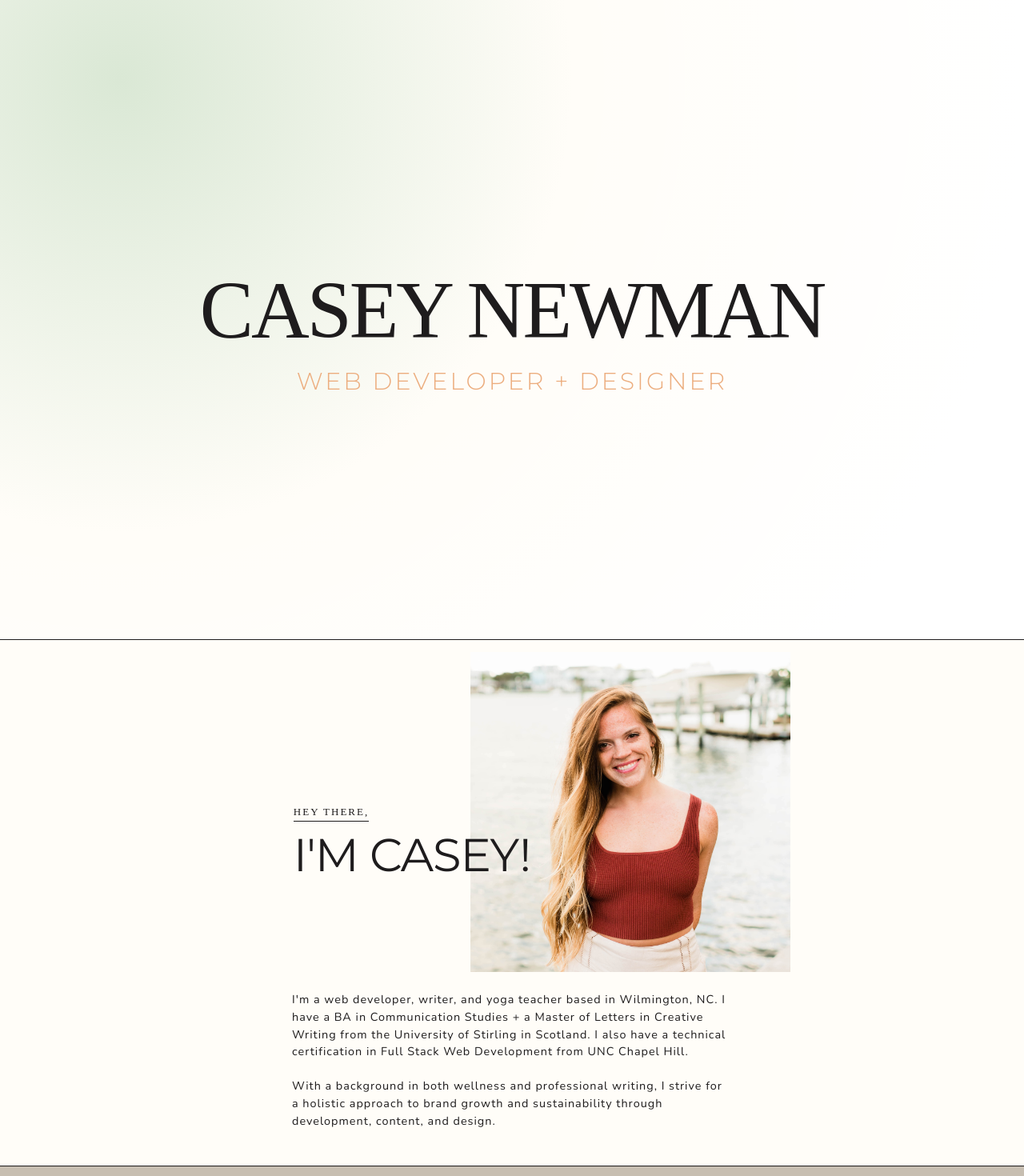
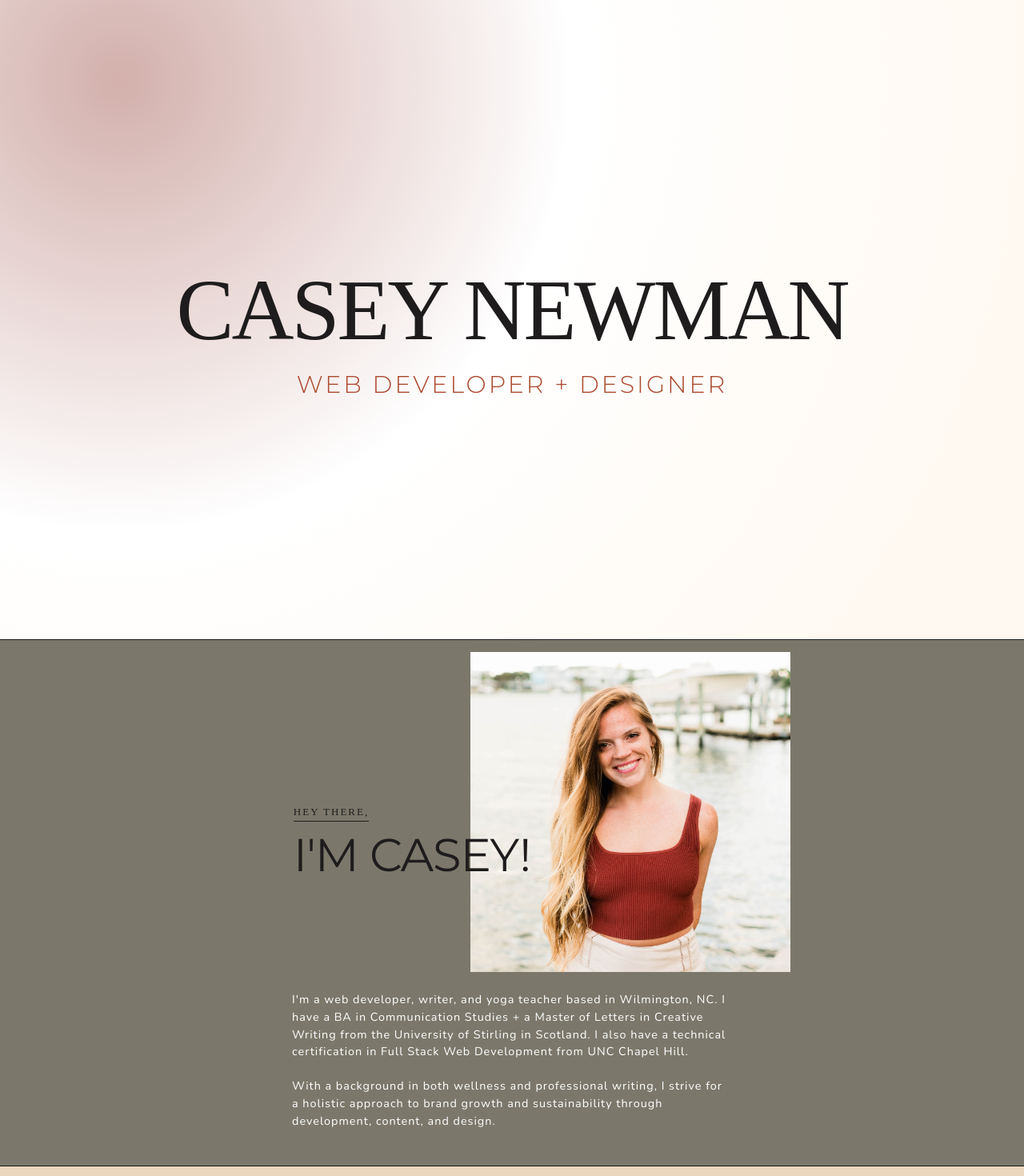
Before and after one commit to caseynewman/react-portfolio, a React (Vite) app: page / in a window 1280 px wide. Shown: the top 1470 px of the page at 80% size. Built offline with nearby package versions, Linux system fonts and the light colour scheme; a web font is replaced by a local one.

Commit message:
added new font and adjusted styling

```diff
--- a/src/App.css
+++ b/src/App.css
@@ -6,7 +6,7 @@ html,
 body {
   height: 100%;
   color: #1e1c1d;
-  background-color: #fffdf8;
+  background-color: #fff;
 }
 
 body {
--- a/src/components/AboutSection/style.css
+++ b/src/components/AboutSection/style.css
@@ -5,7 +5,12 @@
     display: flex;
     flex-direction: column;
     justify-content: space-evenly;
+    background-color: #7B786B;
     gap: 10px;
+}
+
+.about-container p {
+    color: #fff;
 }
 
 .about-container img {
--- a/src/components/Button/style.css
+++ b/src/components/Button/style.css
@@ -2,7 +2,7 @@
     font-family: 'Montserrat', Helvetica, Arial, sans-serif;
     text-transform: uppercase;
     letter-spacing: 1.5px;
-    background-color: #D9F743;
+    background-color: #AB482D;
     display: flex;
     justify-content: center;
     align-items: center;
@@ -18,6 +18,6 @@
 
 .my-button:hover {
     color: #fff;
-    background-color: #e9e2fd;
+    background-color: #C17C3E;
     transition: .5s;
 }
--- a/src/components/FeaturedSection/style.css
+++ b/src/components/FeaturedSection/style.css
@@ -4,7 +4,7 @@
     flex-direction: column;
     justify-content: space-evenly;
     align-items: center;
-    background-color: #c7beb1;
+    background-color: #EBD6BE;
     border-top: 1px solid #1e1c1d;
     border-bottom: 1px solid #1e1c1d;
 }
--- a/src/components/HamburgerIcon/index.jsx
+++ b/src/components/HamburgerIcon/index.jsx
@@ -13,7 +13,7 @@ const StyledHamburger = styled.div`
     div {
         width: 23px;
         height: 1px;
-        background-color: ${({ open }) => open ? '#fa5f4a' : '#fa5f4a'};
+        background-color: ${({ open }) => open ? '#AB482D' : '#AB482D'};
         border-radius: 1px;
         transform-origin: 1px;
         transition: all .2s linear;
--- a/src/components/Hero/style.css
+++ b/src/components/Hero/style.css
@@ -12,13 +12,13 @@
     height: 100vh;
     width: 100%;
     background-image: radial-gradient(circle farthest-side at 100px 330px,
-            #dae8d5 0%,
+            #caa19cd6 0%,
             transparent 70%,
-            #fff);
+            #fff9f2);
 }
 
 .hero h1 {
-    font-size: 70px;
+    font-size: 5em;
     letter-spacing: -3px;
     font-weight: 300;
     line-height: 1;
@@ -32,7 +32,7 @@
     font-weight: 300;
     letter-spacing: 3px;
     margin: 10px;
-    color: #ecad7e;
+    color: #AB482D;
 }
 
 @media screen and (min-width: 800px) {
@@ -40,13 +40,13 @@
         height: 100vh;
         width: 100%;
         background-image: radial-gradient(circle farthest-side at var(--x, 150px) var(--y, 100px),
-                #dae8d5 0%,
+                #caa19cd6 0%,
                 transparent 50%,
-                #fff);
+                #fff9f2);
     }
 
     .hero h1 {
-        font-size: 7em;
+        font-size: 7.5em;
     }
 
     .hero h2 {
--- a/src/components/NavTabs/style.css
+++ b/src/components/NavTabs/style.css
@@ -29,7 +29,7 @@
     .nav-tabs a:hover,
     .nav-link-active {
         font-weight: 500;
-        background-image: linear-gradient(120deg, #D9F743 0%, #D9F743 100%);
+        background-image: linear-gradient(120deg, #C17C3E 0%, #C17C3E 100%);
         background-repeat: no-repeat;
         background-size: 97% 34%;
         background-position: 0px 85%;
```
